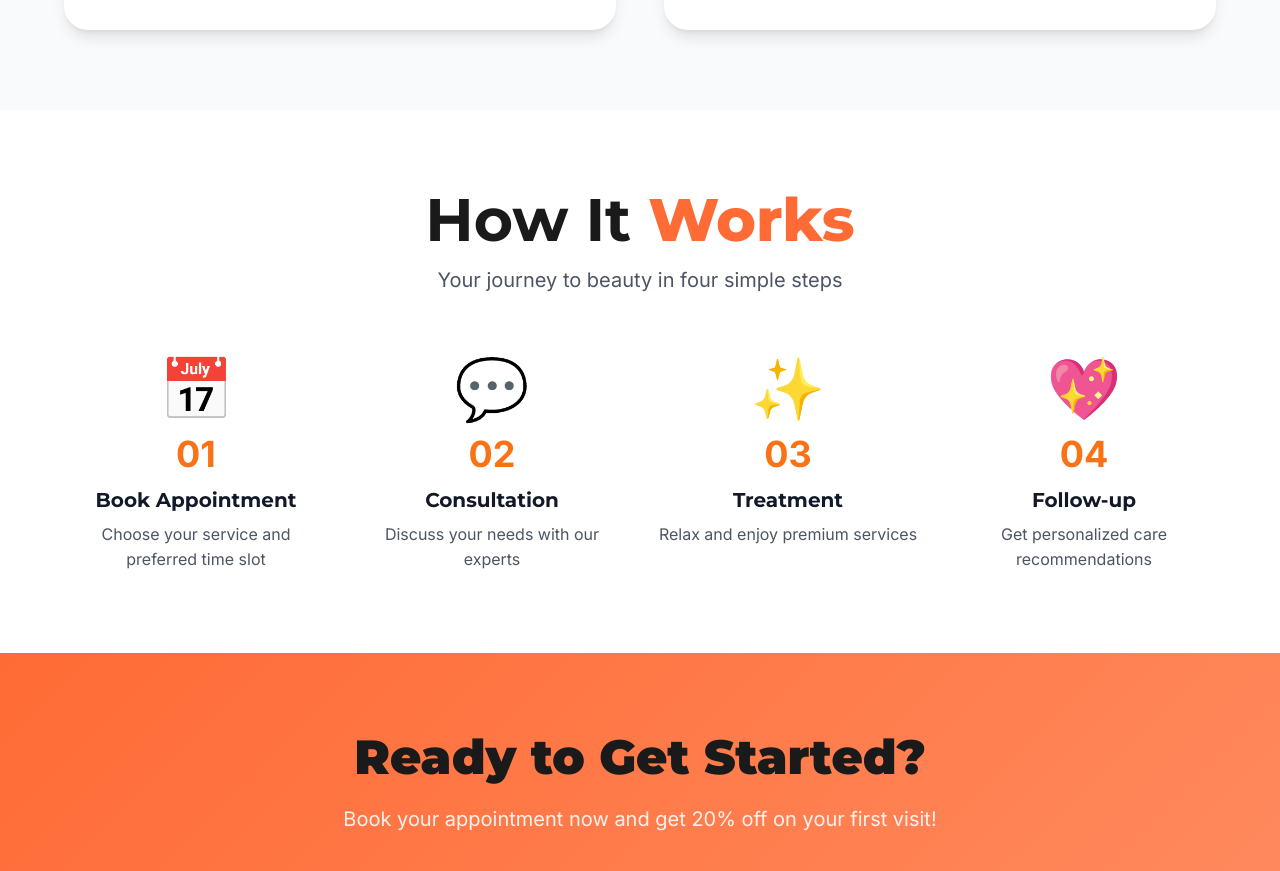
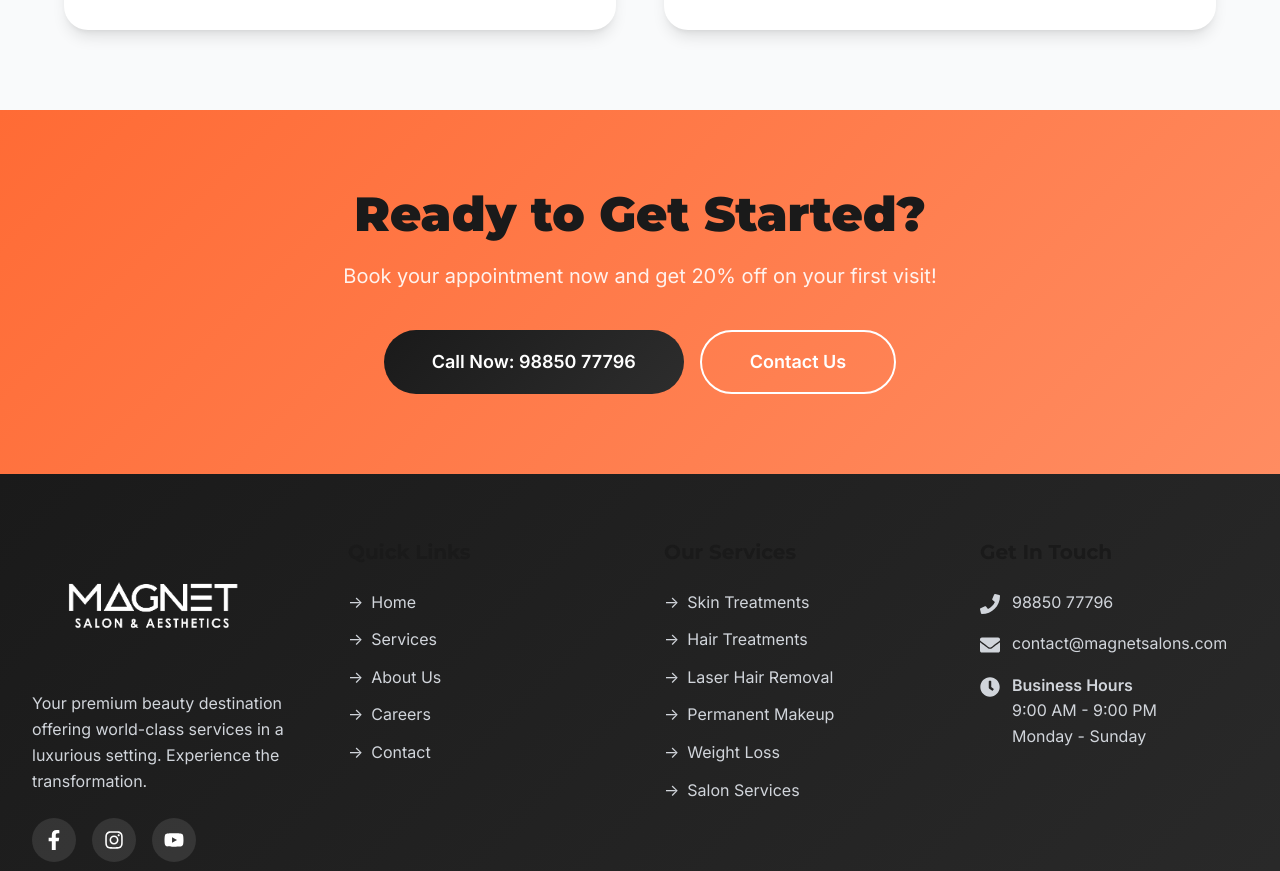
Before and after one commit to nithinnovatech/MAGNET-Salons, a React (Vite) app: page /services in a window 1280 px wide. Shown: the part 1876-2747 px from the top of the page. Built offline with nearby package versions, Linux system fonts and the light colour scheme.

Commit message:
services

```diff
--- a/src/pages/Services.jsx
+++ b/src/pages/Services.jsx
@@ -196,59 +196,7 @@ const Services = () => {
                 </div>
             </section>
 
-            {/* Process Section */}
-            <section className="section-padding bg-white">
-                <div className="max-w-7xl mx-auto">
-                    <div className="text-center mb-16">
-                        <h2 className="section-title">
-                            How It <span className="magnet-brand">Works</span>
-                        </h2>
-                        <p className="section-subtitle">
-                            Your journey to beauty in four simple steps
-                        </p>
-                    </div>
 
-                    <div className="grid grid-cols-1 md:grid-cols-4 gap-8">
-                        {[
-                            {
-                                step: '01',
-                                title: 'Book Appointment',
-                                description: 'Choose your service and preferred time slot',
-                                icon: '📅',
-                            },
-                            {
-                                step: '02',
-                                title: 'Consultation',
-                                description: 'Discuss your needs with our experts',
-                                icon: '💬',
-                            },
-                            {
-                                step: '03',
-                                title: 'Treatment',
-                                description: 'Relax and enjoy premium services',
-                                icon: '✨',
-                            },
-                            {
-                                step: '04',
-                                title: 'Follow-up',
-                                description: 'Get personalized care recommendations',
-                                icon: '💖',
-                            },
-                        ].map((item, index) => (
-                            <div key={index} className="text-center">
-                                <div className="text-6xl mb-4">{item.icon}</div>
-                                <div className="text-4xl font-black text-orange-500 mb-3">
-                                    {item.step}
-                                </div>
-                                <h4 className="text-xl font-bold text-gray-900 mb-2">
-                                    {item.title}
-                                </h4>
-                                <p className="text-gray-600">{item.description}</p>
-                            </div>
-                        ))}
-                    </div>
-                </div>
-            </section>
 
             {/* CTA Section */}
             <section className="section-padding bg-gradient-orange text-white">
```
